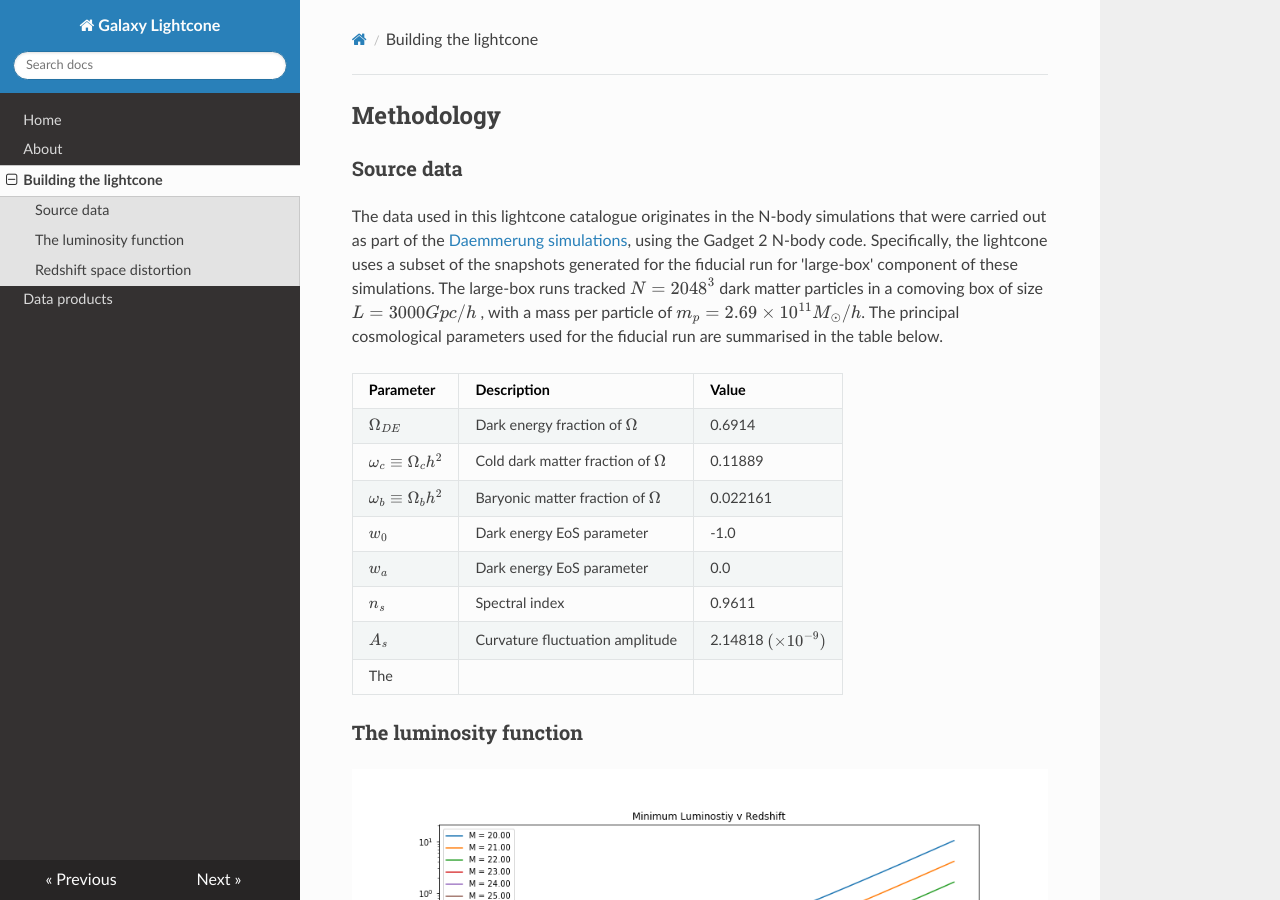
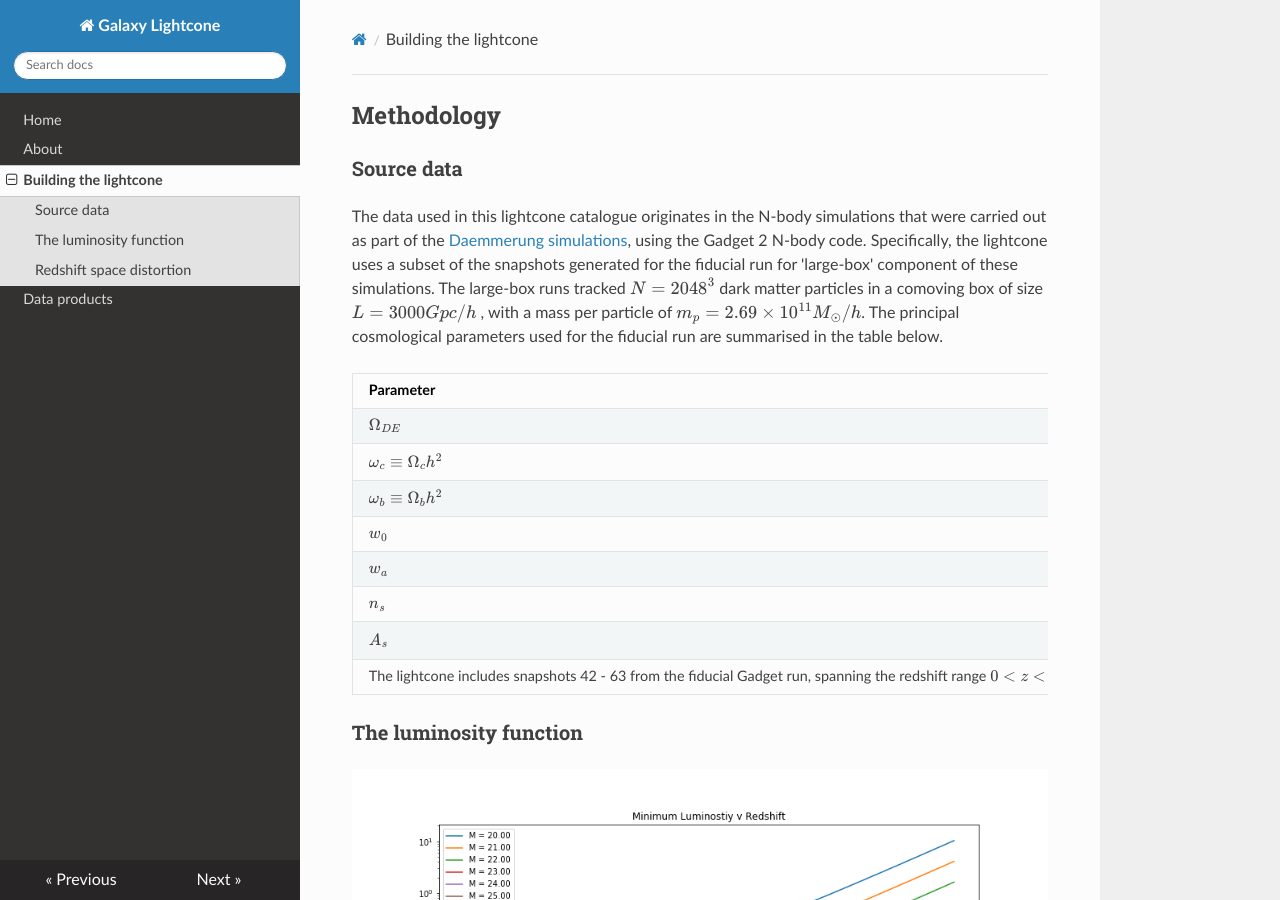
Before and after one commit to rajbooth/Lightcone, an MkDocs documentation site: the page built from docs/building_lightcone.md, in a window 1280 px wide and 900 px high. Built offline with MkDocs 1.6.1, drawn with Linux system fonts in a browser that asks for light colours; nearby versions of some CDN libraries; formulas are drawn with MathJax 3; some of the changed lines change nothing that is shown.

Commit message:
docs/building_lightcone.md updated from https://stackedit.io/

```diff
--- a/docs/building_lightcone.md
+++ b/docs/building_lightcone.md
@@ -13,7 +13,7 @@ The principal cosmological parameters used for the fiducial run are summarised i
 | $w_a$ | Dark energy EoS parameter | 0.0 |
 | $n_s$ | Spectral index | 0.9611 |
 | $A_s$ | Curvature fluctuation amplitude | 2.14818 $(\times 10^{-9})$ |
-The
+The lightcone includes snapshots 42 - 63 from the fiducial Gadget run, spanning  the redshift range $0 < z < 0.85$
 
 ### <a name="luminosity"></a>The luminosity function
 ![Minimum luminosity](https://github.com/rajbooth/Lightcone/raw/master/images/Min_Lum_Redshift.png)
@@ -50,7 +50,7 @@ $$r = (1+z) \frac{v_\parallel }{H(z)}$$
 where $v_\parallel$ is the peculiar velocity of the galaxy in the line-of-sight direction.
 This redshift distortion factor is calculated for every galaxy in the lightcone, based on the radial peculiar velocity of the corresponding particle in the simulation snapshot.
 <!--stackedit_data:
-eyJoaXN0b3J5IjpbMTYxNTI0MzAzMywtMTg2OTMxOTA4OSwtNT
-IxOTIzNDkxLDg4NTMxNTEyOCwxNzMwMDU0NTA5LDgxMDkyMzA1
-Ml19
+eyJoaXN0b3J5IjpbNDUyNDY1Njg3LC0xODY5MzE5MDg5LC01Mj
+E5MjM0OTEsODg1MzE1MTI4LDE3MzAwNTQ1MDksODEwOTIzMDUy
+XX0=
 -->
```
